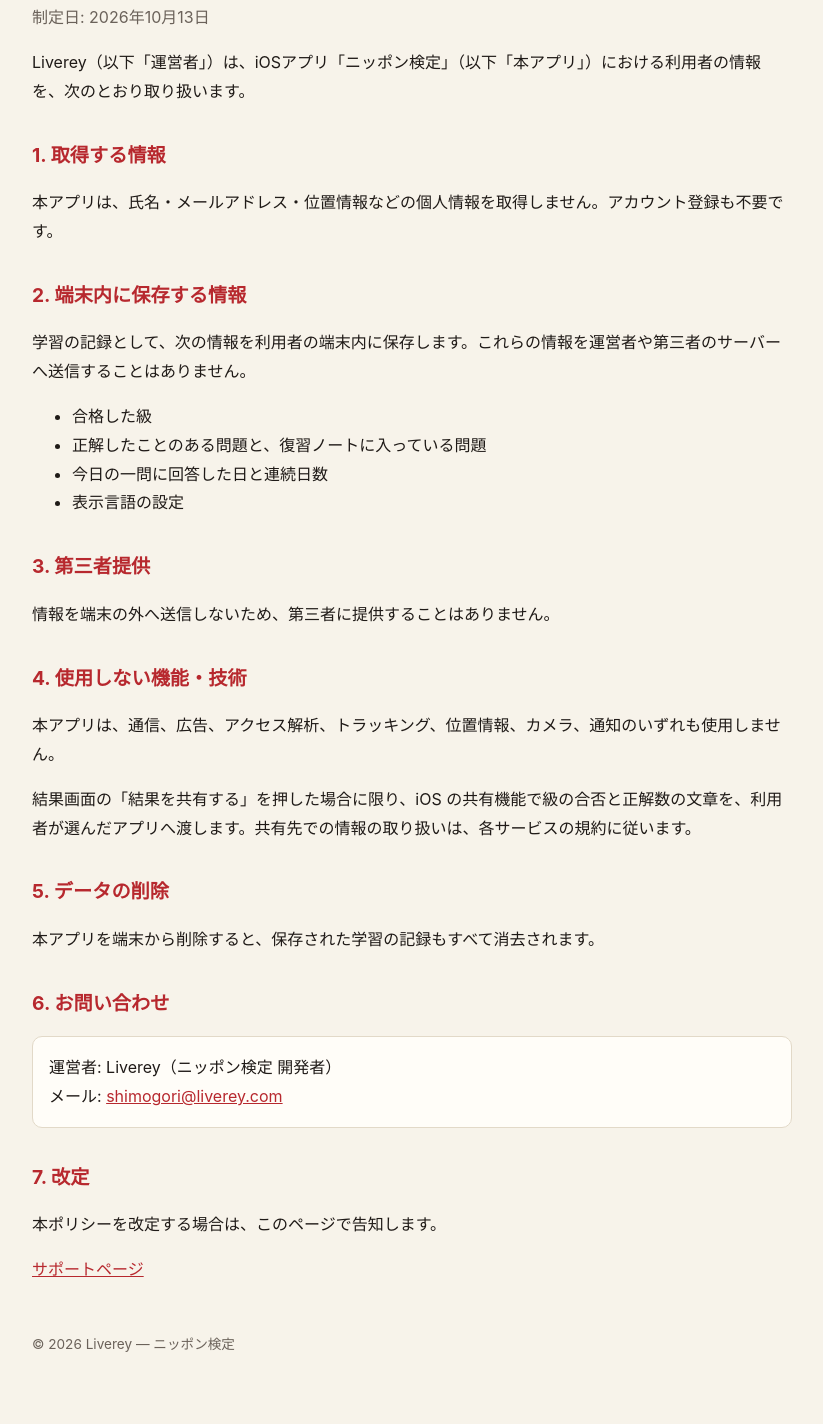
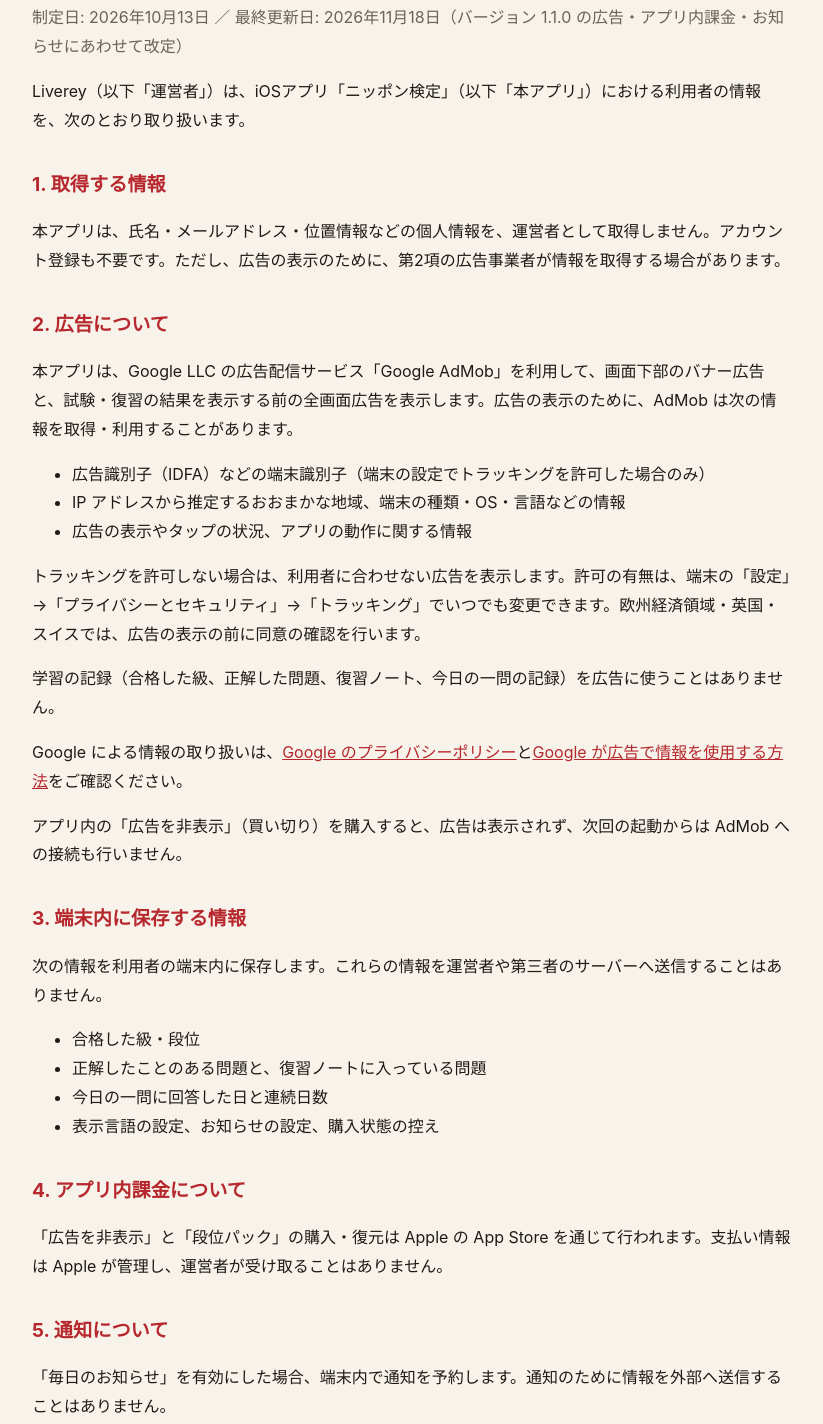
Before and after one commit to shimogori25-boop/nippon-kentei-legal, a plain HTML site: page index.html in a window 1280 px wide. Shown: the part 112-1536 px from the top of the page, without its empty margins (228-1051 px from the left). Drawn offline with Linux system fonts and the light colour scheme.

Commit message:
v1.1.0 の広告・アプリ内課金・お知らせにあわせてプライバシーポリシーとサポートを改定（公開は提出時）
Co-Authored-By: Claude Opus 5.5 <noreply@anthropic.com>

```diff
--- a/index.html
+++ b/index.html
@@ -27,38 +27,52 @@
 <body>
 <main>
   <h1>ニッポン検定 プライバシーポリシー</h1>
-  <p class="meta">制定日: 2026年10月13日</p>
+  <p class="meta">制定日: 2026年10月13日 ／ 最終更新日: 2026年11月18日（バージョン 1.1.0 の広告・アプリ内課金・お知らせにあわせて改定）</p>
   <p>Liverey（以下「運営者」）は、iOSアプリ「ニッポン検定」（以下「本アプリ」）における利用者の情報を、次のとおり取り扱います。</p>
 
   <h2>1. 取得する情報</h2>
-  <p>本アプリは、氏名・メールアドレス・位置情報などの個人情報を取得しません。アカウント登録も不要です。</p>
+  <p>本アプリは、氏名・メールアドレス・位置情報などの個人情報を、運営者として取得しません。アカウント登録も不要です。ただし、広告の表示のために、第2項の広告事業者が情報を取得する場合があります。</p>
 
-  <h2>2. 端末内に保存する情報</h2>
-  <p>学習の記録として、次の情報を利用者の端末内に保存します。これらの情報を運営者や第三者のサーバーへ送信することはありません。</p>
+  <h2>2. 広告について</h2>
+  <p>本アプリは、Google LLC の広告配信サービス「Google AdMob」を利用して、画面下部のバナー広告と、試験・復習の結果を表示する前の全画面広告を表示します。広告の表示のために、AdMob は次の情報を取得・利用することがあります。</p>
   <ul>
-    <li>合格した級</li>
+    <li>広告識別子（IDFA）などの端末識別子（端末の設定でトラッキングを許可した場合のみ）</li>
+    <li>IP アドレスから推定するおおまかな地域、端末の種類・OS・言語などの情報</li>
+    <li>広告の表示やタップの状況、アプリの動作に関する情報</li>
+  </ul>
+  <p>トラッキングを許可しない場合は、利用者に合わせない広告を表示します。許可の有無は、端末の「設定」→「プライバシーとセキュリティ」→「トラッキング」でいつでも変更できます。欧州経済領域・英国・スイスでは、広告の表示の前に同意の確認を行います。</p>
+  <p>学習の記録（合格した級、正解した問題、復習ノート、今日の一問の記録）を広告に使うことはありません。</p>
+  <p>Google による情報の取り扱いは、<a href="https://policies.google.com/privacy">Google のプライバシーポリシー</a>と<a href="https://policies.google.com/technologies/ads">Google が広告で情報を使用する方法</a>をご確認ください。</p>
+  <p>アプリ内の「広告を非表示」（買い切り）を購入すると、広告は表示されず、次回の起動からは AdMob への接続も行いません。</p>
+
+  <h2>3. 端末内に保存する情報</h2>
+  <p>次の情報を利用者の端末内に保存します。これらの情報を運営者や第三者のサーバーへ送信することはありません。</p>
+  <ul>
+    <li>合格した級・段位</li>
     <li>正解したことのある問題と、復習ノートに入っている問題</li>
     <li>今日の一問に回答した日と連続日数</li>
-    <li>表示言語の設定</li>
+    <li>表示言語の設定、お知らせの設定、購入状態の控え</li>
   </ul>
 
-  <h2>3. 第三者提供</h2>
-  <p>情報を端末の外へ送信しないため、第三者に提供することはありません。</p>
+  <h2>4. アプリ内課金について</h2>
+  <p>「広告を非表示」と「段位パック」の購入・復元は Apple の App Store を通じて行われます。支払い情報は Apple が管理し、運営者が受け取ることはありません。</p>
 
-  <h2>4. 使用しない機能・技術</h2>
-  <p>本アプリは、通信、広告、アクセス解析、トラッキング、位置情報、カメラ、通知のいずれも使用しません。</p>
-  <p>結果画面の「結果を共有する」を押した場合に限り、iOS の共有機能で級の合否と正解数の文章を、利用者が選んだアプリへ渡します。共有先での情報の取り扱いは、各サービスの規約に従います。</p>
+  <h2>5. 通知について</h2>
+  <p>「毎日のお知らせ」を有効にした場合、端末内で通知を予約します。通知のために情報を外部へ送信することはありません。</p>
 
-  <h2>5. データの削除</h2>
-  <p>本アプリを端末から削除すると、保存された学習の記録もすべて消去されます。</p>
+  <h2>6. 共有について</h2>
+  <p>結果画面などの「共有」を押した場合に限り、級の合否・正解数の文章と本アプリのストアページの URL を、利用者が選んだアプリへ渡します。共有先での情報の取り扱いは、各サービスの規約に従います。</p>
 
-  <h2>6. お問い合わせ</h2>
+  <h2>7. データの削除</h2>
+  <p>本アプリを端末から削除すると、端末内に保存された情報はすべて消去されます。購入した商品は、同じ Apple アカウントで「購入を復元」すると再び利用できます。</p>
+
+  <h2>8. お問い合わせ</h2>
   <div class="contact">
     運営者: Liverey（ニッポン検定 開発者）<br>
     メール: <a href="mailto:shimogori@liverey.com">shimogori@liverey.com</a>
   </div>
 
-  <h2>7. 改定</h2>
+  <h2>9. 改定</h2>
   <p>本ポリシーを改定する場合は、このページで告知します。</p>
 
   <p><a href="support.html">サポートページ</a></p>
```
Also changed, not shown: support.html (+9 -1 lines).
